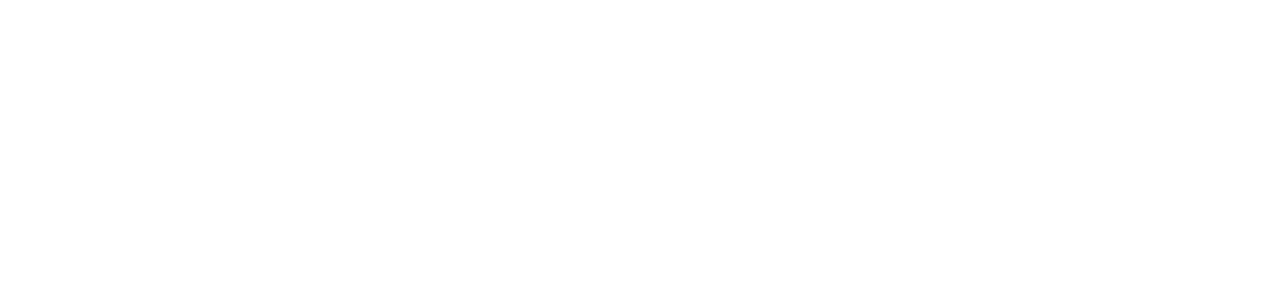
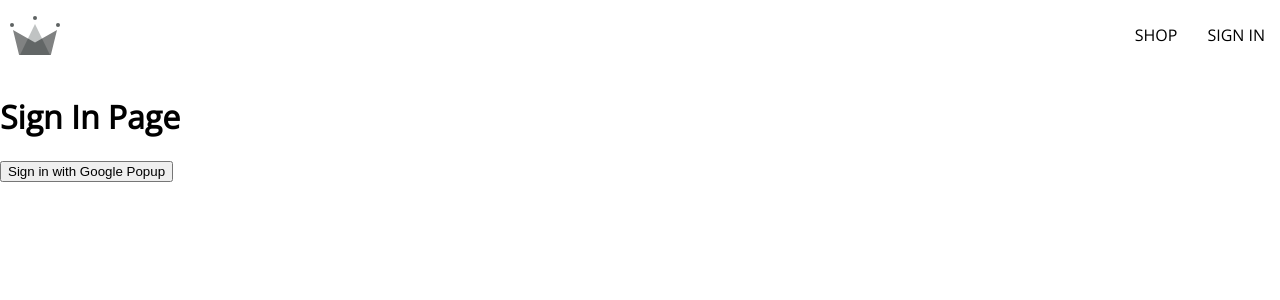
Before and after one commit to justincyk/EcommerceApp, a React (Create React App) app: page /sign-in in a window 1280 px wide. Before the commit this address had no page. Shown: the top 300 px of the page. Built offline with nearby package versions, Linux system fonts and the light colour scheme.

Commit message:
Connected web application to firebase for user log in and auth

```diff
--- a/package.json
+++ b/package.json
@@ -6,6 +6,7 @@
     "@testing-library/jest-dom": "^5.17.0",
     "@testing-library/react": "^13.4.0",
     "@testing-library/user-event": "^13.5.0",
+    "firebase": "^10.7.1",
     "react": "^18.2.0",
     "react-dom": "^18.2.0",
     "react-router-dom": "6",
--- a/src/App.js
+++ b/src/App.js
@@ -1,11 +1,22 @@
 import { Routes, Route } from "react-router-dom";
 
+import Navigation from "./routes/navigation/navigation.component";
 import Home from "./routes/home/home.component";
+import SignIn from "./routes/sign-in/sign-in.component";
+
+const Shop = () => {
+  return <h1>I am the shop page</h1>;
+};
 
 const App = () => {
   return (
     <Routes>
-      <Route path="/" element={<Home />} />
+      <Route path="/" element={<Navigation />}>
+        {/* index is default true. What we are saying is make Home component the default for / and to render it with the "/" path in Outlet */}
+        <Route index element={<Home />} />
+        <Route path="shop" element={<Shop />} />
+        <Route path="sign-in" element={<SignIn />} />
+      </Route>
     </Routes>
   );
 };
--- a/src/index.scss
+++ b/src/index.scss
@@ -9,3 +9,12 @@
   font-family: source-code-pro, Menlo, Monaco, Consolas, "Courier New",
     monospace;
 }
+
+a {
+  text-decoration: none;
+  color: black;
+}
+
+* {
+  box-sizing: border-box;
+}
--- a/src/routes/home/home.component.jsx
+++ b/src/routes/home/home.component.jsx
@@ -1,3 +1,4 @@
+import { Outlet } from "react-router-dom";
 import Directory from "../../components/directory/directory.component";
 
 const Home = () => {
@@ -29,7 +30,11 @@
     },
   ];
 
-  return <Directory categories={categories} />;
+  return (
+    <div>
+      <Directory categories={categories} />
+    </div>
+  );
 };
 
 export default Home;
--- /dev/null
+++ b/src/routes/navigation/navigation.component.jsx
@@ -0,0 +1,29 @@
+import { Fragment } from "react";
+import { Outlet, Link } from "react-router-dom";
+import { ReactComponent as CrwnLogo } from "../../assets/crown.svg";
+
+import "./navigation.styles.scss";
+
+const Navigation = () => {
+  return (
+    <Fragment>
+      <div className="navigation">
+        <Link className="logo-container" to="/">
+          <CrwnLogo className="logo" />
+        </Link>
+        <div className="nav-links-container">
+          <Link className="nav-link" to="/shop">
+            SHOP
+          </Link>
+          <Link className="nav-link" to="/sign-in">
+            SIGN IN
+          </Link>
+        </div>
+      </div>
+      {/* Outlet lets us render the nested paths (the children) with the parent */}
+      <Outlet />
+    </Fragment>
+  );
+};
+
+export default Navigation;
--- /dev/null
+++ b/src/routes/navigation/navigation.styles.scss
@@ -0,0 +1,29 @@
+.navigation {
+  height: 70px;
+  width: 100%;
+  display: flex;
+  justify-content: space-between;
+  margin-bottom: 25px;
+
+  .logo-container {
+    display: flex;
+    align-items: center;
+    height: 100%;
+    width: 70px;
+    // padding: 10px;
+    justify-content: center;
+  }
+
+  .nav-links-container {
+    width: 50%;
+    height: 100%;
+    display: flex;
+    align-items: center;
+    justify-content: flex-end;
+
+    .nav-link {
+      padding: 10px 15px;
+      cursor: pointer;
+    }
+  }
+}
--- /dev/null
+++ b/src/routes/sign-in/sign-in.component.jsx
@@ -0,0 +1,19 @@
+import {
+  signInWithGooglePopup,
+  createUserDocumentFromAuth,
+} from "../../utils/firebase/firebase.utils";
+
+const SignIn = () => {
+  const logGoogleUser = async () => {
+    const { user } = await signInWithGooglePopup();
+    const userDocRef = await createUserDocumentFromAuth(user);
+  };
+  return (
+    <div>
+      <h1>Sign In Page</h1>
+      <button onClick={logGoogleUser}>Sign in with Google Popup</button>
+    </div>
+  );
+};
+
+export default SignIn;
--- /dev/null
+++ b/src/utils/firebase/firebase.utils.js
@@ -0,0 +1,63 @@
+// this creates an app instance based on some type of config
+import { initializeApp } from "firebase/app";
+import {
+  getAuth,
+  signInWithRedirect,
+  signInWithPopup,
+  GoogleAuthProvider,
+} from "firebase/auth";
+import { getFirestore, doc, getDoc, setDoc } from "firebase/firestore";
+
+// Your web app's Firebase configuration
+const firebaseConfig = {
+  apiKey: "AIzaSyDy5-LfXtKlIVFLAMDV0LQHZMO5xXAFIKA",
+  authDomain: "justin-clothing-db.firebaseapp.com",
+  projectId: "justin-clothing-db",
+  storageBucket: "justin-clothing-db.appspot.com",
+  messagingSenderId: "372368492813",
+  appId: "1:372368492813:web:9034d39a9e8aadd08a8844",
+};
+
+// Initialize Firebase
+const firebaseApp = initializeApp(firebaseConfig);
+
+const provider = new GoogleAuthProvider();
+
+provider.setCustomParameters({
+  prompt: "select_account",
+});
+
+export const auth = getAuth();
+export const signInWithGooglePopup = () => signInWithPopup(auth, provider);
+
+export const db = getFirestore();
+
+export const createUserDocumentFromAuth = async (userAuth) => {
+  // database, collection name, unique id
+  const userDocRef = doc(db, "users", userAuth.uid);
+
+  console.log(userDocRef);
+
+  const userSnapshot = await getDoc(userDocRef);
+  console.log(userSnapshot);
+  console.log(userSnapshot.exists());
+
+  if (!userSnapshot.exists()) {
+    const { displayName, email } = userAuth;
+    const createdAt = new Date();
+
+    try {
+      await setDoc(userDocRef, {
+        displayName,
+        email,
+        createdAt,
+      });
+    } catch (error) {
+      console.log("error creating the user", error.message);
+    }
+  }
+  // check if user data exists
+  // if user data exists
+
+  // create document if data does not exists
+};
```
Also changed, not shown: src/assets/crown.svg (added), 1 other file (tests, documents, lock files or other folders).
